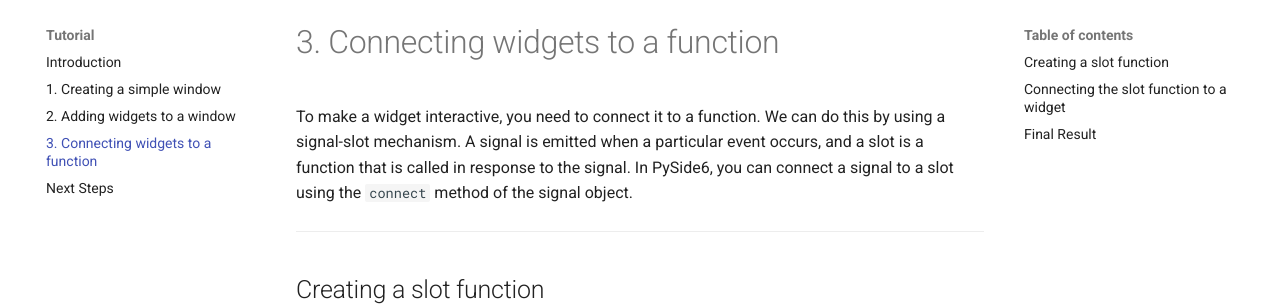
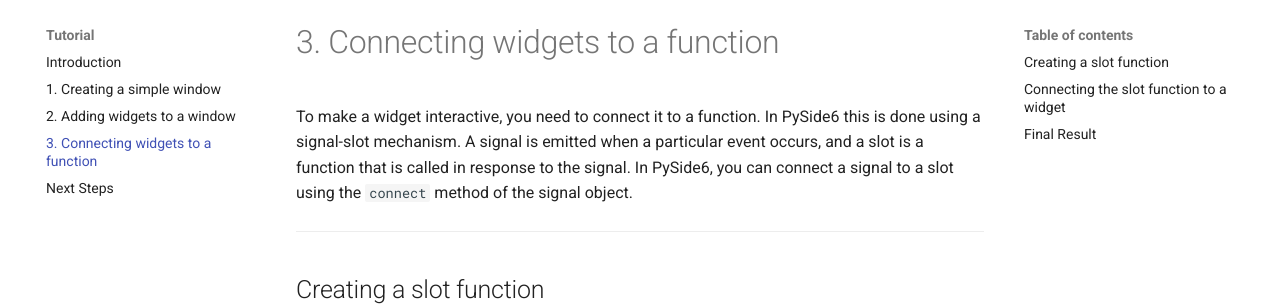
Before and after one commit to NatuurkundePracticumAmsterdam/PySide6-compact-documentation, an MkDocs documentation site: the page built from docs/tutorial/connecting_widgets_to_a_function.md, in a window 1280 px wide and 900 px high. Shown: the part 124-430 px from the top of the window. Built offline with MkDocs 1.6.1 and Material for MkDocs 9.7.7, drawn with Linux system fonts in a browser that asks for light colours; emoji names are drawn with the system emoji font.

Commit message:
Added md file for QFormLayout

```diff
--- a/docs/tutorial/connecting_widgets_to_a_function.md
+++ b/docs/tutorial/connecting_widgets_to_a_function.md
@@ -1,4 +1,4 @@
-To make a widget interactive, you need to connect it to a function. We can do this by using a signal-slot mechanism. A signal is emitted when a particular event occurs, and a slot is a function that is called in response to the signal. In PySide6, you can connect a signal to a slot using the `connect` method of the signal object.
+To make a widget interactive, you need to connect it to a function. In PySide6 this is done using a signal-slot mechanism. A signal is emitted when a particular event occurs, and a slot is a function that is called in response to the signal. In PySide6, you can connect a signal to a slot using the `connect` method of the signal object.
 
 <hr>
 
--- a/mkdocs.yml
+++ b/mkdocs.yml
@@ -68,6 +68,7 @@
       - QtWidgets/QHBoxLayout.md
       - QtWidgets/QVBoxLayout.md
       - QtWidgets/QGridLayout.md
+      - QtWidgets/QFormLayout.md
     - QWidgets:
       - QtWidgets/QMainWindow.md
       - QtWidgets/QGroupBox.md
```
Also changed, not shown: docs/QtWidgets/index.md (+1 -0 lines), docs/tutorial/creating_a_simple_window.md (+1 -1 lines), docs/QtWidgets/QFormLayout.md (added).
